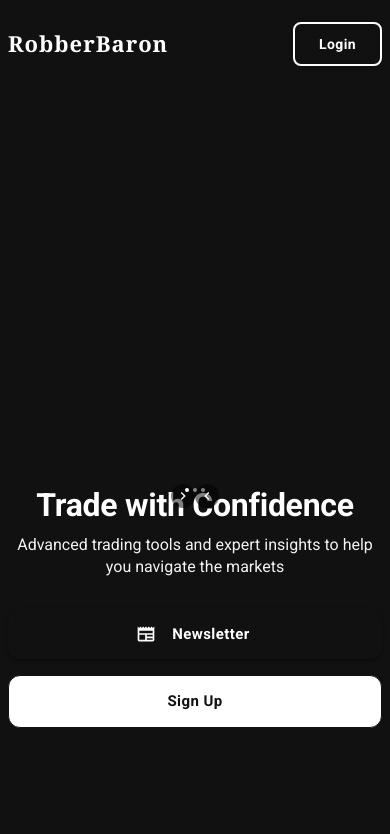
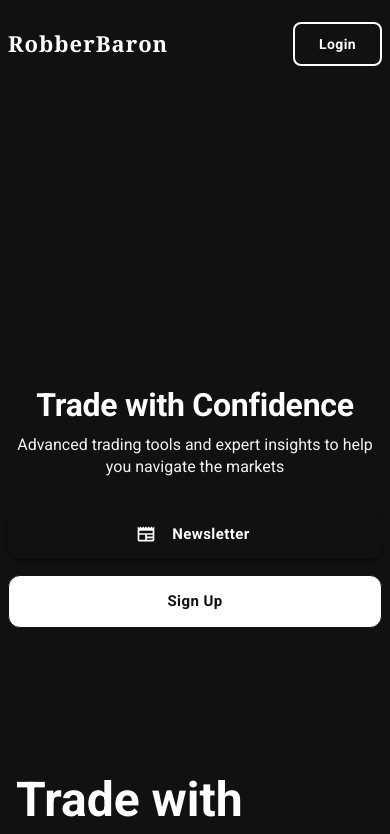
Before and after one commit to oldwestsolutions/jpmorgan, a React (Create React App) app: page / in a window 390 px wide. Shown: the top 834 px of the page. Built offline with nearby package versions, Linux system fonts and the light colour scheme.

Commit message:
feat: adjust carousel size for mobile and increase page indicator size

```diff
--- a/src/pages/HomePage.tsx
+++ b/src/pages/HomePage.tsx
@@ -51,6 +51,7 @@
 import { keyframes } from '@emotion/react';
 import { useState, useEffect, useRef } from 'react';
 import { Link } from '@mui/material';
+import { AnimatePresence, motion } from 'framer-motion';
 
 // Animation keyframes for chart line and candlesticks
 const glow = keyframes`
@@ -255,30 +256,36 @@
               </Box>
             </Grid>
             <Grid item xs={12} md={6}>
-              <Box sx={{ position: 'relative', width: '100%', height: { xs: 320, md: 420 }, display: 'flex', alignItems: 'center', justifyContent: 'center' }}>
-                {/* Carousel Card with smooth transition */}
-                <Box sx={{ position: 'relative', width: '100%', maxWidth: 520, minHeight: { xs: 260, md: 340 }, display: 'flex', alignItems: 'center', justifyContent: 'center', overflow: 'hidden' }}>
-                  <Box
+              <Box sx={{
+                position: 'relative',
+                height: { xs: '220px', sm: '400px' },
+                width: '100%',
+                overflow: 'hidden',
+                borderRadius: 1,
+                bgcolor: '#1a1a1a'
+              }}>
+                <AnimatePresence mode="wait">
+                  <motion.div
                     key={heroIndex}
-                    sx={{
+                    initial={{ opacity: 0, x: 100 }}
+                    animate={{ opacity: 1, x: 0 }}
+                    exit={{ opacity: 0, x: -100 }}
+                    transition={{ duration: 0.5 }}
+                    style={{
                       position: 'absolute',
-                      width: '100%',
-                      height: '100%',
+                      top: 0,
+                      left: 0,
+                      right: 0,
+                      bottom: 0,
+                      background: `linear-gradient(rgba(0,0,0,0.7), rgba(0,0,0,0.9)), url(${heroCarouselSlides[heroIndex].icon})`,
+                      backgroundSize: 'cover',
+                      backgroundPosition: 'center',
                       display: 'flex',
+                      flexDirection: 'column',
+                      justifyContent: 'center',
                       alignItems: 'center',
-                      justifyContent: 'center',
-                      transition: 'opacity 1.2s cubic-bezier(.4,1.4,.6,1), transform 1.2s cubic-bezier(.4,1.4,.6,1)',
-                      opacity: 1,
-                      zIndex: 1,
-                      animation: `${carouselDirection === 'right' ? 'fadeInRight' : 'fadeInLeft'} 1.2s`,
-                      '@keyframes fadeInRight': {
-                        from: { opacity: 0, transform: 'translateX(80px) scale(0.97)' },
-                        to: { opacity: 1, transform: 'translateX(0) scale(1)' },
-                      },
-                      '@keyframes fadeInLeft': {
-                        from: { opacity: 0, transform: 'translateX(-80px) scale(0.97)' },
-                        to: { opacity: 1, transform: 'translateX(0) scale(1)' },
-                      },
+                      padding: '2rem',
+                      textAlign: 'center'
                     }}
                   >
                     <Paper elevation={0} sx={{
@@ -297,89 +304,81 @@
                       position: 'relative',
                       background: '#fff',
                       border: '1.5px solid #222',
+                      '@media (max-width: 600px)': {
+                        bgcolor: '#1a1a1a',
+                        color: '#fff',
+                        border: '1.5px solid #333'
+                      }
                     }}>
-                      <Box sx={{ mb: 2, display: 'flex', justifyContent: 'center', alignItems: 'center' }}>
-                        {React.cloneElement(heroCarouselSlides[heroIndex].icon, { color: 'inherit', sx: { fontSize: 56, color: '#111', mb: 1 } })}
+                      <Box sx={{
+                        mb: 2,
+                        display: 'flex',
+                        justifyContent: 'center',
+                        alignItems: 'center',
+                        '@media (max-width: 600px)': {
+                          '& svg': {
+                            color: '#fff !important'
+                          }
+                        }
+                      }}>
+                        {React.cloneElement(heroCarouselSlides[heroIndex].icon, {
+                          color: 'inherit',
+                          sx: {
+                            fontSize: 56,
+                            color: '#111',
+                            mb: 1,
+                            '@media (max-width: 600px)': {
+                              color: '#fff !important'
+                            }
+                          }
+                        })}
                       </Box>
-                      <Typography variant="h4" sx={{ fontWeight: 800, color: 'black', mb: 2, fontSize: { xs: 22, md: 34 } }}>
+                      <Typography variant="h4" sx={{
+                        fontWeight: 800,
+                        color: 'black',
+                        mb: 2,
+                        fontSize: { xs: 22, md: 34 },
+                        '@media (max-width: 600px)': {
+                          color: '#fff'
+                        }
+                      }}>
                         {heroCarouselSlides[heroIndex].title}
                       </Typography>
-                      <Typography variant="h6" color="text.secondary" sx={{ fontSize: { xs: 14, md: 20 }, fontWeight: 500, color: 'black' }}>
+                      <Typography variant="h6" sx={{
+                        fontSize: { xs: 14, md: 20 },
+                        fontWeight: 500,
+                        color: 'black',
+                        '@media (max-width: 600px)': {
+                          color: '#fff'
+                        }
+                      }}>
                         {heroCarouselSlides[heroIndex].desc}
                       </Typography>
                     </Paper>
-                  </Box>
-                </Box>
-                {/* Carousel Controls and Dots BELOW the card, arrows on either side of dots */}
+                  </motion.div>
+                </AnimatePresence>
                 <Box sx={{
                   position: 'absolute',
-                  left: 0,
-                  right: 0,
-                  bottom: { xs: -40, sm: -48, md: -56 },
-                  display: 'flex',
-                  justifyContent: 'center',
-                  alignItems: 'center',
-                  gap: 2,
-                  zIndex: 2,
-                }}>
-                  <IconButton
-                    onClick={() => prevHero()}
-                    sx={{
-                      position: 'absolute',
-                      left: { xs: 0, sm: -40 },
-                      top: '50%',
-                      transform: 'translateY(-50%)',
-                      bgcolor: 'rgba(0, 0, 0, 0.5)',
-                      color: 'white',
-                      '&:hover': { bgcolor: 'rgba(0, 0, 0, 0.7)' },
-                      width: { xs: 24, sm: 40 },
-                      height: { xs: 24, sm: 40 },
-                      zIndex: 2
-                    }}
-                  >
-                    <ChevronLeft sx={{ fontSize: { xs: 16, sm: 24 } }} />
-                  </IconButton>
-                  <IconButton
-                    onClick={() => nextHero()}
-                    sx={{
-                      position: 'absolute',
-                      right: { xs: 0, sm: -40 },
-                      top: '50%',
-                      transform: 'translateY(-50%)',
-                      bgcolor: 'rgba(0, 0, 0, 0.5)',
-                      color: 'white',
-                      '&:hover': { bgcolor: 'rgba(0, 0, 0, 0.7)' },
-                      width: { xs: 24, sm: 40 },
-                      height: { xs: 24, sm: 40 },
-                      zIndex: 2
-                    }}
-                  >
-                    <ChevronRight sx={{ fontSize: { xs: 16, sm: 24 } }} />
-                  </IconButton>
-                  <Box sx={{
-                    position: 'absolute',
-                    bottom: { xs: 4, sm: 16 },
+                  bottom: 16,
                   left: '50%',
                   transform: 'translateX(-50%)',
                   display: 'flex',
-                    gap: { xs: 0.5, sm: 1 },
-                    zIndex: 2
+                  gap: 1.5
                 }}>
-                    {Array.from({ length: 3 }).map((_, index) => (
+                  {heroCarouselSlides.map((_, index) => (
                     <Box
                       key={index}
                       onClick={() => setHeroIndex(index)}
                       sx={{
-                          width: { xs: 4, sm: 8 },
-                          height: { xs: 4, sm: 8 },
+                        width: 10,
+                        height: 10,
                         borderRadius: '50%',
-                          bgcolor: heroIndex === index ? 'white' : 'rgba(255, 255, 255, 0.5)',
+                        bgcolor: heroIndex === index ? '#43ea4a' : 'rgba(255,255,255,0.5)',
                         cursor: 'pointer',
                         transition: 'all 0.3s ease'
                       }}
                     />
                   ))}
-                  </Box>
                 </Box>
               </Box>
             </Grid>
```
Lines whose indentation alone changed are shown as unchanged.
